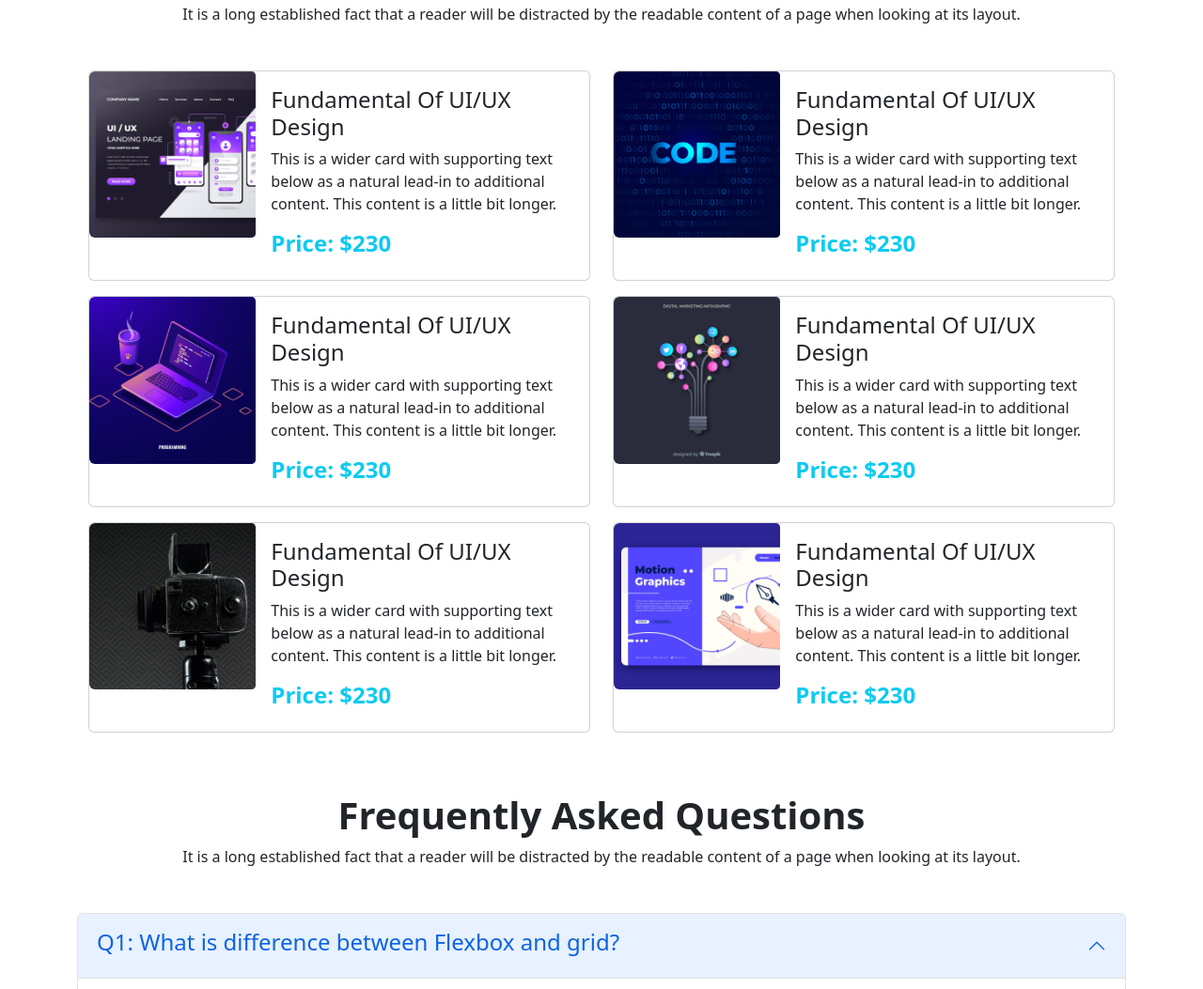
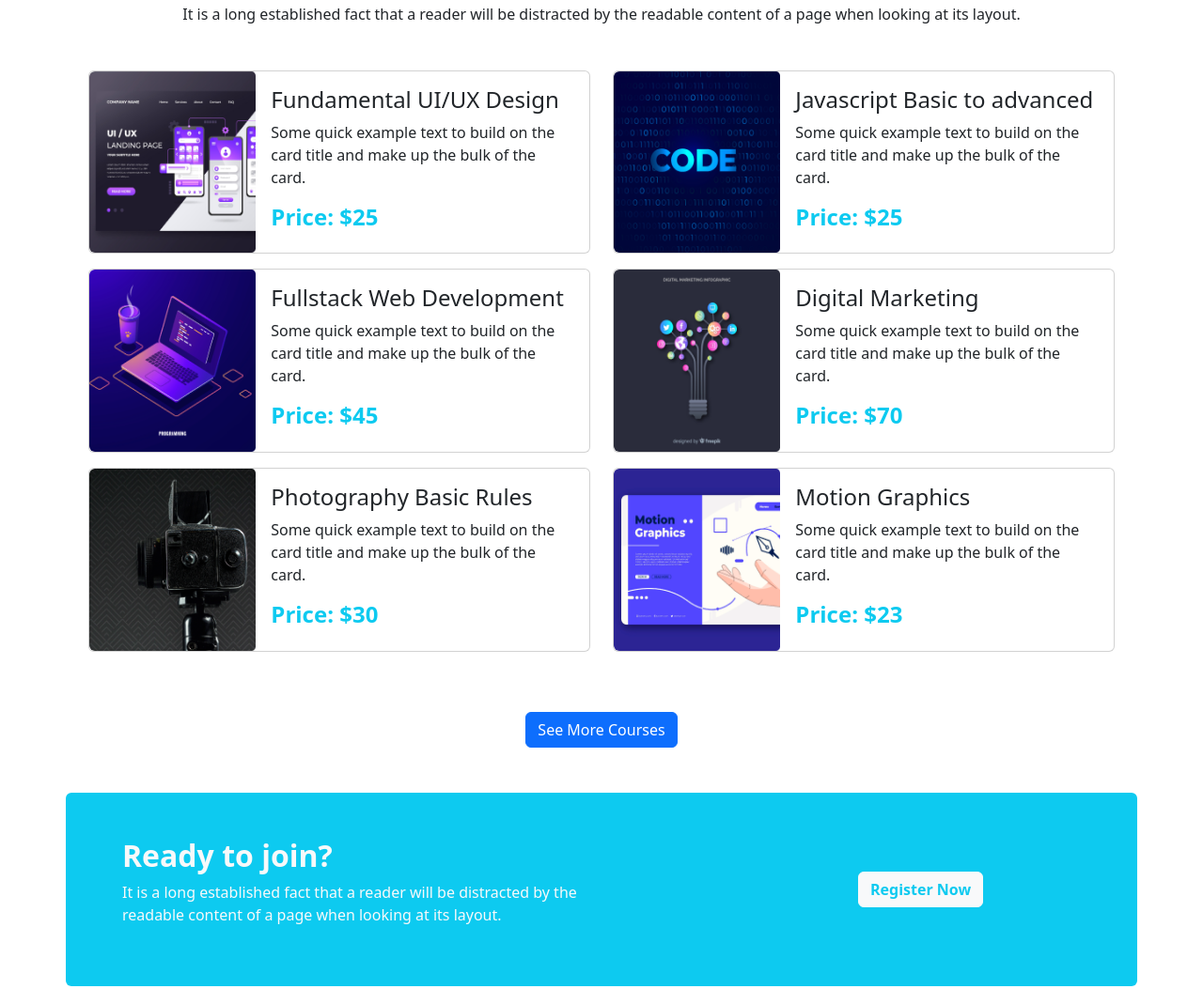
Before and after one commit to Pintu-Roy121/edTech-website-Assignment-3, a plain HTML site: page index.html in a window 1280 px wide. Shown: the part 854-1907 px from the top of the page at 94% size. Drawn offline with nearby package versions, Linux system fonts and the light colour scheme.

Commit message:
course fixed

```diff
--- a/index.html
+++ b/index.html
@@ -119,15 +119,14 @@
                         <div class="card mb-3">
                             <div class="row g-0 card-details">
                                 <div class="col-md-4">
-                                    <img src="images/course/course-1.png" class="w-100 rounded-start" alt="image">
+                                    <img src="images/course/course-1.png" class="w-100 rounded-start h-100" alt="image">
                                 </div>
                                 <div class="col-md-8">
                                     <div class="card-body">
-                                        <h4 class="card-title">Fundamental Of UI/UX Design</h4>
-                                        <p class="card-text">This is a wider card with supporting text below as a
-                                            natural
-                                            lead-in to additional content. This content is a little bit longer.</p>
-                                        <h4 class="fw-bold text-info">Price: $230</h4>
+                                        <h4 class="card-title">Fundamental UI/UX Design</h4>
+                                        <p class="card-text">Some quick example text to build on the card title and make
+                                            up the bulk of the card.</p>
+                                        <h4 class="fw-bold text-info">Price: $25</h4>
                                     </div>
                                 </div>
                             </div>
@@ -137,15 +136,15 @@
                         <div class="card mb-3">
                             <div class="row g-0 card-details">
                                 <div class="col-md-4">
-                                    <img src="images/course/course-2.png" class="w-100 rounded-start" alt="image">
+                                    <img src="images/course/course-2.png" class="w-100 rounded-start  h-100"
+                                        alt="image">
                                 </div>
                                 <div class="col-md-8">
                                     <div class="card-body">
-                                        <h4 class="card-title">Fundamental Of UI/UX Design</h4>
-                                        <p class="card-text">This is a wider card with supporting text below as a
-                                            natural
-                                            lead-in to additional content. This content is a little bit longer.</p>
-                                        <h4 class="fw-bold text-info">Price: $230</h4>
+                                        <h4 class="card-title">Javascript Basic to advanced</h4>
+                                        <p class="card-text">Some quick example text to build on the card title and make
+                                            up the bulk of the card.</p>
+                                        <h4 class="fw-bold text-info">Price: $25</h4>
                                     </div>
                                 </div>
                             </div>
@@ -155,15 +154,15 @@
                         <div class="card mb-3">
                             <div class="row g-0 card-details">
                                 <div class="col-md-4">
-                                    <img src="images/course/course-3.png" class="w-100 rounded-start" alt="image">
+                                    <img src="images/course/course-3.png" class="w-100 rounded-start  h-100"
+                                        alt="image">
                                 </div>
                                 <div class="col-md-8">
                                     <div class="card-body">
-                                        <h4 class="card-title">Fundamental Of UI/UX Design</h4>
-                                        <p class="card-text">This is a wider card with supporting text below as a
-                                            natural
-                                            lead-in to additional content. This content is a little bit longer.</p>
-                                        <h4 class="fw-bold text-info">Price: $230</h4>
+                                        <h4 class="card-title">Fullstack Web Development</h4>
+                                        <p class="card-text">Some quick example text to build on the card title and make
+                                            up the bulk of the card.</p>
+                                        <h4 class="fw-bold text-info">Price: $45</h4>
                                     </div>
                                 </div>
                             </div>
@@ -173,15 +172,15 @@
                         <div class="card mb-3">
                             <div class="row g-0 card-details">
                                 <div class="col-md-4">
-                                    <img src="images/course/course-4.png" class="w-100 rounded-start" alt="image">
+                                    <img src="images/course/course-4.png" class="w-100 rounded-start  h-100"
+                                        alt="image">
                                 </div>
                                 <div class="col-md-8">
                                     <div class="card-body">
-                                        <h4 class="card-title">Fundamental Of UI/UX Design</h4>
-                                        <p class="card-text">This is a wider card with supporting text below as a
-                                            natural
-                                            lead-in to additional content. This content is a little bit longer.</p>
-                                        <h4 class="fw-bold text-info">Price: $230</h4>
+                                        <h4 class="card-title">Digital Marketing</h4>
+                                        <p class="card-text">Some quick example text to build on the card title and make
+                                            up the bulk of the card.</p>
+                                        <h4 class="fw-bold text-info">Price: $70</h4>
                                     </div>
                                 </div>
                             </div>
@@ -191,15 +190,15 @@
                         <div class="card mb-3">
                             <div class="row g-0 card-details">
                                 <div class="col-md-4">
-                                    <img src="images/course/course-5.png" class="w-100 rounded-start" alt="image">
+                                    <img src="images/course/course-5.png" class="w-100 rounded-start  h-100"
+                                        alt="image">
                                 </div>
                                 <div class="col-md-8">
                                     <div class="card-body">
-                                        <h4 class="card-title">Fundamental Of UI/UX Design</h4>
-                                        <p class="card-text">This is a wider card with supporting text below as a
-                                            natural
-                                            lead-in to additional content. This content is a little bit longer.</p>
-                                        <h4 class="fw-bold text-info">Price: $230</h4>
+                                        <h4 class="card-title">Photography Basic Rules</h4>
+                                        <p class="card-text">Some quick example text to build on the card title and
+                                            make up the bulk of the card.</p>
+                                        <h4 class="fw-bold text-info">Price: $30</h4>
                                     </div>
                                 </div>
                             </div>
@@ -209,15 +208,15 @@
                         <div class="card mb-3">
                             <div class="row g-0 card-details">
                                 <div class="col-md-4">
-                                    <img src="images/course/course-6.png" class="w-100 rounded-start" alt="image">
+                                    <img src="images/course/course-6.png" class="w-100 rounded-start  h-100"
+                                        alt="image">
                                 </div>
                                 <div class="col-md-8">
                                     <div class="card-body">
-                                        <h4 class="card-title">Fundamental Of UI/UX Design</h4>
-                                        <p class="card-text">This is a wider card with supporting text below as a
-                                            natural
-                                            lead-in to additional content. This content is a little bit longer.</p>
-                                        <h4 class="fw-bold text-info">Price: $230</h4>
+                                        <h4 class="card-title">Motion Graphics</h4>
+                                        <p class="card-text">Some quick example text to build on the card title and make
+                                            up the bulk of the card.</p>
+                                        <h4 class="fw-bold text-info">Price: $23</h4>
                                     </div>
                                 </div>
                             </div>
@@ -226,9 +225,59 @@
 
                 </div>
             </div>
+            <div class="text-center mt-5">
+                <button type="button" class="btn btn-primary">See More Courses</button>
+            </div>
+        </section>
+        <!-- Courses section End -->
+        <!-- Register Section strart -->
+        <section class="container">
+            <div class="row justify-content-between align-items-center rounded bg-info p-5 text-center text-lg-start">
+                <div class="col-lg-6 text-light">
+                    <h2 class="fw-bold">Ready to join?</h2>
+                    <p>It is a long established fact that a reader will be distracted by the readable content of a page
+                        when
+                        looking at its layout.</p>
+                </div>
+                <div class="col-lg-3 offset-lg-3">
+                    <button type="button" class="btn btn-light text-info fw-semibold" data-bs-toggle="modal"
+                        data-bs-target="#exampleModal" data-bs-whatever="@mdo">Register Now</button>
+
+                    <div class="modal fade" id="exampleModal" tabindex="-1" aria-labelledby="exampleModalLabel"
+                        aria-hidden="true">
+                        <div class="modal-dialog">
+                            <div class="modal-content">
+                                <div class="modal-header">
+                                    <h5 class="modal-title" id="exampleModalLabel">Register Here</h5>
+                                    <button type="button" class="btn-close" data-bs-dismiss="modal"
+                                        aria-label="Close"></button>
+                                </div>
+                                <div class="modal-body">
+                                    <form>
+                                        <div class="mb-3">
+                                            <p>Email:</p>
+                                            <input type="email" class="form-control" id="recipient-name"
+                                                placeholder="Enter you Email">
+                                        </div>
+                                        <div class="mb-3">
+                                            <label for="message-text" class="col-form-label">Message:</label>
+                                            <textarea class="form-control" id="message-text"></textarea>
+                                        </div>
+                                    </form>
+                                </div>
+                                <div class="modal-footer">
+                                    <button type="button" class="btn btn-primary">Submit</button>
+                                </div>
+                            </div>
+                        </div>
+                    </div>
+                </div>
+            </div>
 
         </section>
-        <!-- Courses section End -->
+        <!-- Register Section end -->
+
+
         <!-- Question Section start -->
         <section class="container">
             <div class="text-center my-5">
```
Also changed, not shown: style.css (+7 -7 lines).
